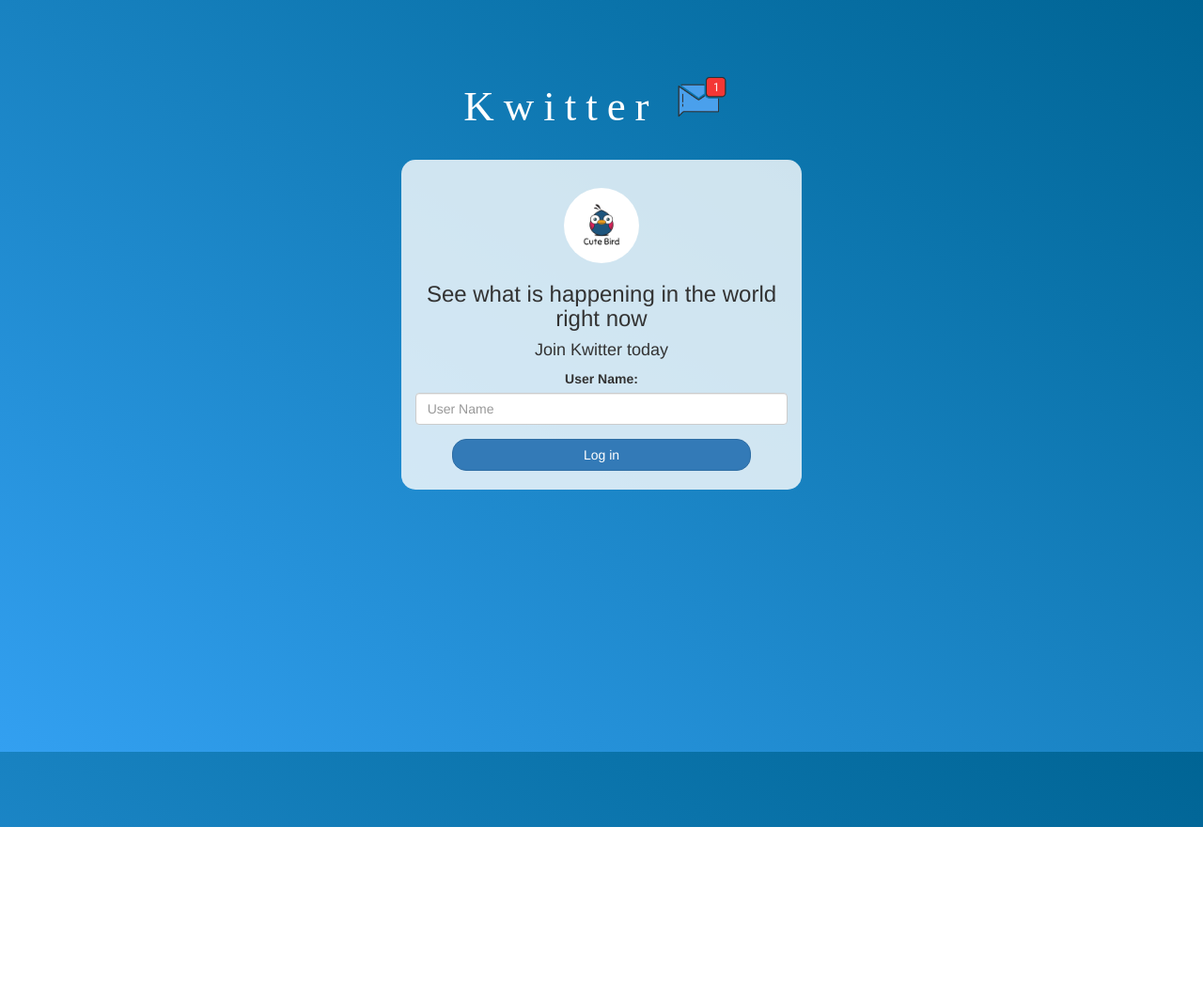
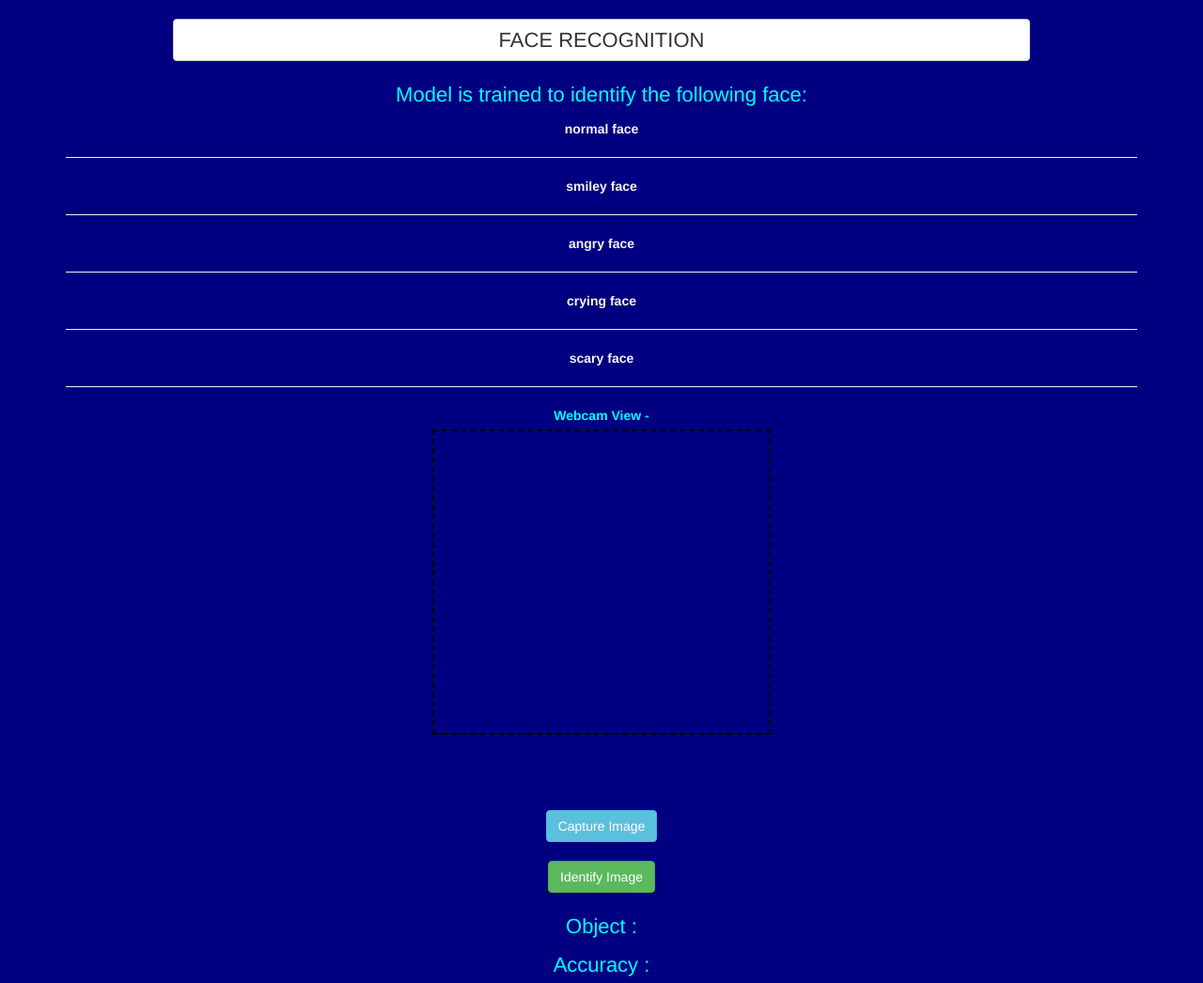
Before and after one commit to Nanda0910/kwitter, a plain HTML site: page index.html in a window 1280 px wide. Shown: the whole page at 94% size. Before the commit the page ends 880 px from the top, so only its background shows below. Drawn offline with nearby package versions, Linux system fonts and the light colour scheme; a script that the page names is missing; a web font is replaced by a local one.

Commit message:
Add files via upload

```diff
--- a/index.html
+++ b/index.html
@@ -1,46 +1,57 @@
-<!DOCTYPE html>
+
 <html>
   <head>
-	<title>Kwiter</title>
-
-<link href="https://fonts.googleapis.com/css?family=Yeon+Sung&display=swap" rel="stylesheet"><meta name="viewport" content="width=device-width, initial-scale=1">
-
+    <title>Face recognition</title>
+    <meta name="viewport" content="width=device-width, initial-scale=1.0">
     <link rel="stylesheet" href="https://maxcdn.bootstrapcdn.com/bootstrap/3.4.0/css/bootstrap.min.css">
     <script src="https://ajax.googleapis.com/ajax/libs/jquery/3.4.1/jquery.min.js"></script>
     <script src="https://maxcdn.bootstrapcdn.com/bootstrap/3.4.0/js/bootstrap.min.js"></script>
 
-<script src="https://www.gstatic.com/firebasejs/7.6.2/firebase-app.js"></script>
-<script src="https://www.gstatic.com/firebasejs/7.6.2/firebase-firestore.js"></script>
-<script src="https://www.gstatic.com/firebasejs/live/3.1/firebase.js"></script>
+    <script src="https://unpkg.com/ml5@0.4.3/dist/ml5.min.js"></script>
+    <script src="https://cdnjs.cloudflare.com/ajax/libs/webcamjs/1.0.26/webcam.js"></script>
 
-<link rel="stylesheet" type="text/css" href="style.css">
-<script src="kwitter.js"></script>
+   <link rel="stylesheet" href="style.css">
+
   </head>
+
   <body>
+  <div class="container">
 
     <center>
-	<h1 class="header">
-		Kwitter	<sup>
-	<img src="m2.png">
-	</sup>
-</h1>
+      <h3 class="btn btn-default heading">FACE RECOGNITION</h3>
+      <br><br>
 
-	<div class="col-lg-4 col-md-6 col-sm-6 col-xs-11 login_div">
+      <p style="font-size: 22px;">Model is trained to identify the following face: </p>
 
-	<img src="logo.png" class="logo">
-		<h3 >See what is happening in the world right now</h3>
+      <b class="name_of_objects">
+        normal face
+        <hr>
+        smiley face
+        <hr>
+        angry face
+        <hr>
+        crying face
+        <hr>
+        scary face
+        <hr>
+      </b>
 
-		<h4 >Join Kwitter today</h4>
+      <label>Webcam View - </label>
+      <div id="camera"></div>
+      <br><br>
+      <div id="result"></div>
+      <br><br>
+      <button id="capture"   onclick="take_snapshot();" class="btn btn-info">Capture Image</button>
+      <br><br>
+      <button id="identify" onclick="check();" class="btn btn-success">Identify Image</button>
+      <br><br>
 
-		<div class="form-group">
-		  <label >User Name:</label>
-		 <input type="text" id="user_name" class="form-control" placeholder="User Name">
+      <p style="font-size: 22px;">Object : <span id="result_object_name"></span> </p>
+      <p style="font-size: 22px;">Accuracy : <span id="result_object_accuracy"></span> </p>
+    </center>
+
   </div>
-
-		<button id="login_button" class="btn btn-primary" onclick="addUser()">Log in</button>
-		<br><br>
-	</div>
-</center>
+<script src="main.js"></script>
 
   </body>
 </html>
--- /dev/null
+++ b/main.js
@@ -0,0 +1,43 @@
+  Webcam.set({
+    width:350,
+    height:300,
+    image_format : 'png',
+    png_quality:90
+  });
+
+  camera = document.getElementById("camera");
+
+Webcam.attach( '#camera' );
+
+
+function take_snapshot()
+{
+    Webcam.snap(function(data_uri) {
+        document.getElementById("result").innerHTML = '<img id="captured_image" src="'+data_uri+'"/>';
+    });
+}
+
+  console.log('ml5 version:', ml5.version);
+
+classifier = ml5.imageClassifier('https://teachablemachine.withgoogle.com/models/SQ_XbaNrk/model.json',modelLoaded);
+
+  function modelLoaded() {
+    console.log('Model Loaded!');
+  }
+
+  function check()
+  {
+    img = document.getElementById('captured_image');
+    classifier.classify(img, gotResult);
+  }
+
+
+function gotResult(error, results) {
+  if (error) {
+    console.error(error);
+  } else {
+    console.log(results);
+    document.getElementById("result_object_name").innerHTML = results[0].label;
+    document.getElementById("result_object_accuracy").innerHTML = results[0].confidence.toFixed(3);
+  }
+}
--- a/style.css
+++ b/style.css
@@ -1,94 +1,20 @@
-html, body
-{
-  height: 100%;
-  margin: 0;
-}
-
   body
   {
-background-image: linear-gradient(to right top, #33a0f1, #2591d9, #1882c1, #0a73aa, #006494);
+    color:cyan;
+    background:navy;
   }
-
-.header
-{
-	color: white;font-family: 'Yeon Sung';font-size: 45px;letter-spacing: 10px;margin-top: 80px;
-}
-.header img
-{
-	width: 80px;margin-left: -15px;
-}
-
-.login_div
-{
-	background: rgba(255,255,255,0.8);float: none;border-radius: 15px;
-}
-
-.logo
-{
-	width: 80px;margin-top: 30px;border-radius: 40px;
-}
-
-#login_button
-{
-	width: 80%;border-radius: 15px;
-}
-
-.room_name
-{
-	cursor: pointer;
-	font-size: 20px;
-}
-
-
-#logout
-{
-	font-size: 20px; float: right;
-}
-
-
-#output
-{
-	padding: 10px; width:80%;background: rgba(255,255,255,0.8);border-radius: 15px;
-}
-
-.input_div_room_page
+  .heading
   {
     width: 80%;
+    font-size: 22px;
   }
-
-.input_div label
+  #camera
   {
-	color: white;font-size: 20px;
+    border: 2px dashed black;
+    width: 360px;
+    height: 325px;
   }
-
-
-.input_div_message_page
+  .name_of_objects, #result_object_name  , #result_object_accuracy
   {
-	position: fixed;bottom: 0px;width: 100%;background: rgba(255,255,255,0.8);
+    color: whitesmoke;
   }
-.input_div_message_page label
-{
-	color: black;
-}
-.input_div_message_page #msg
-{
-	width: 80%;
-}
-.input_div_message_page button
-{
-	margin-top: 15px;
-	width: 50%;
-}
-.color_white
-{
-	color: white
-}
-
-.user_tick
-{
-	width:20px;
-}
-.message_h4
-{
-	padding-left:5px;color:grey;
-}
```
Lines whose indentation alone changed are shown as unchanged.
